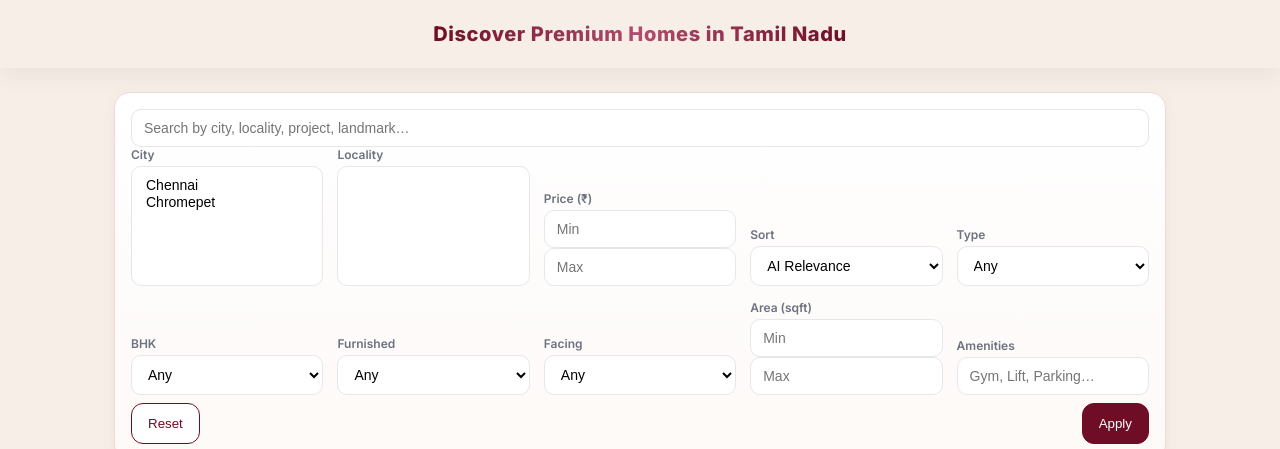
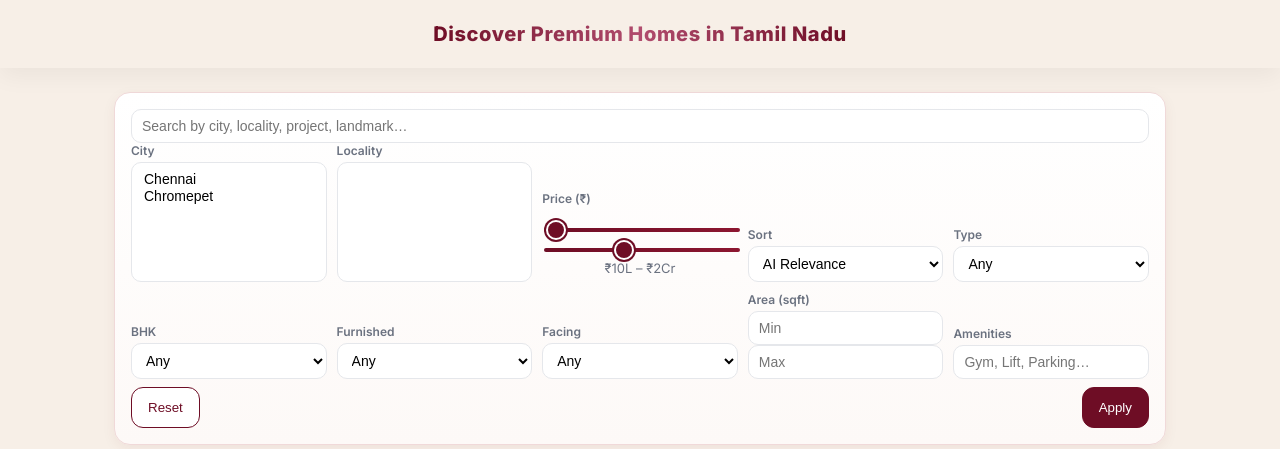
Before and after one commit to tharagarealestate/propertylistingsanddetails, a plain HTML site: page index.html in a window 1280 px wide. Shown: the top 449 px of the page. Drawn offline with Linux system fonts and the light colour scheme.

Commit message:
listings update10

```diff
--- a/index.html
+++ b/index.html
@@ -44,11 +44,14 @@
         <!-- Price -->
         <div>
           <label>Price (₹)</label>
-          <div class="grid-2">
-            <input id="minPrice" class="input" type="number" placeholder="Min">
-            <input id="maxPrice" class="input" type="number" placeholder="Max">
+          <div class="price-slider">
+            <input type="range" id="minPrice" min="0" max="50000000" step="50000" value="1000000">
+            <input type="range" id="maxPrice" min="0" max="50000000" step="50000" value="20000000">
+          <div class="price-values">
+            <span id="minPriceValue">₹10L</span> – <span id="maxPriceValue">₹2Cr</span>
           </div>
         </div>
+      </div>
 
         <!-- Sort -->
         <div>
--- a/styles.css
+++ b/styles.css
@@ -116,7 +116,7 @@ img{max-width:100%;display:block}
 .btn:disabled{opacity:.5;cursor:not-allowed}
 
 .input, select, textarea{
-  padding:10px 12px; /* 🔄 CHANGE: reduced padding for compact feel */
+  padding:8px 10px; /* 🔄 CHANGE: reduced padding for compact feel */
   border-radius:10px; /* 🔄 CHANGE: smaller radius for modern look */
   border:1px solid #e5e7eb;
   background:#fff;
@@ -228,7 +228,7 @@ img{max-width:100%;display:block}
 .filter-grid {
   display: grid;
   grid-template-columns: repeat(auto-fit, minmax(170px, 1fr)); /* 🔄 CHANGE: slightly narrower columns */
-  gap: 14px; /* 🔄 CHANGE: reduced gap for compactness */
+  gap: 10px; /* 🔄 CHANGE: reduced gap for compactness */
   align-items: end;
 }
 
@@ -261,7 +261,8 @@ select[multiple] {
 /* === NEW: subtle hover for selects and inputs === */
 .input:hover, select:hover, textarea:hover {
   border-color: var(--brand);
-  background: #fffdfd;
+  background: #fffafa;
+  box-shadow: 0 2px 6px rgba(110, 13, 37, 0.06); /* New subtle hover shadow */
 }
 
 /* === NEW: active filter chips === */
@@ -272,3 +273,46 @@ select[multiple] {
   border-radius: 8px;
   font-size: 12px;
 }
+
+/* === Price slider styling === */
+.price-slider {
+  position: relative;
+  padding: 6px 0;
+}
+
+.price-slider input[type="range"] {
+  -webkit-appearance: none;
+  width: 100%;
+  background: transparent;
+  position: relative;
+  z-index: 2;
+}
+
+.price-slider input[type="range"]::-webkit-slider-thumb {
+  -webkit-appearance: none;
+  height: 16px;
+  width: 16px;
+  border-radius: 50%;
+  background: var(--brand);
+  cursor: pointer;
+  margin-top: -6px;
+  box-shadow: 0 0 0 2px white, 0 0 0 4px var(--brand);
+  transition: 0.2s ease;
+}
+
+.price-slider input[type="range"]::-webkit-slider-thumb:hover {
+  transform: scale(1.1);
+}
+
+.price-slider input[type="range"]::-webkit-slider-runnable-track {
+  height: 4px;
+  background: linear-gradient(to right, var(--brand) 0%, var(--brand-2) 100%);
+  border-radius: 2px;
+}
+
+.price-values {
+  font-size: 13px;
+  color: var(--muted);
+  margin-top: 4px;
+  text-align: center;
+}
```
